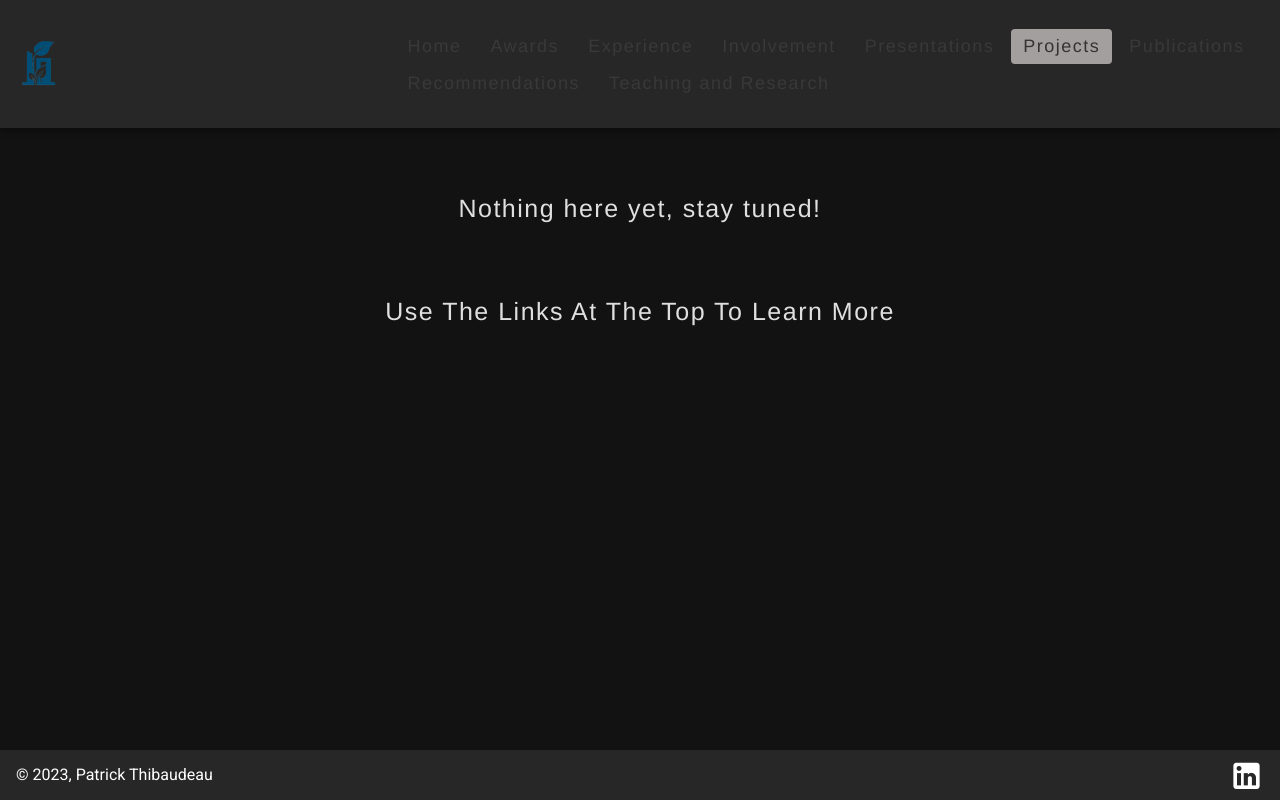
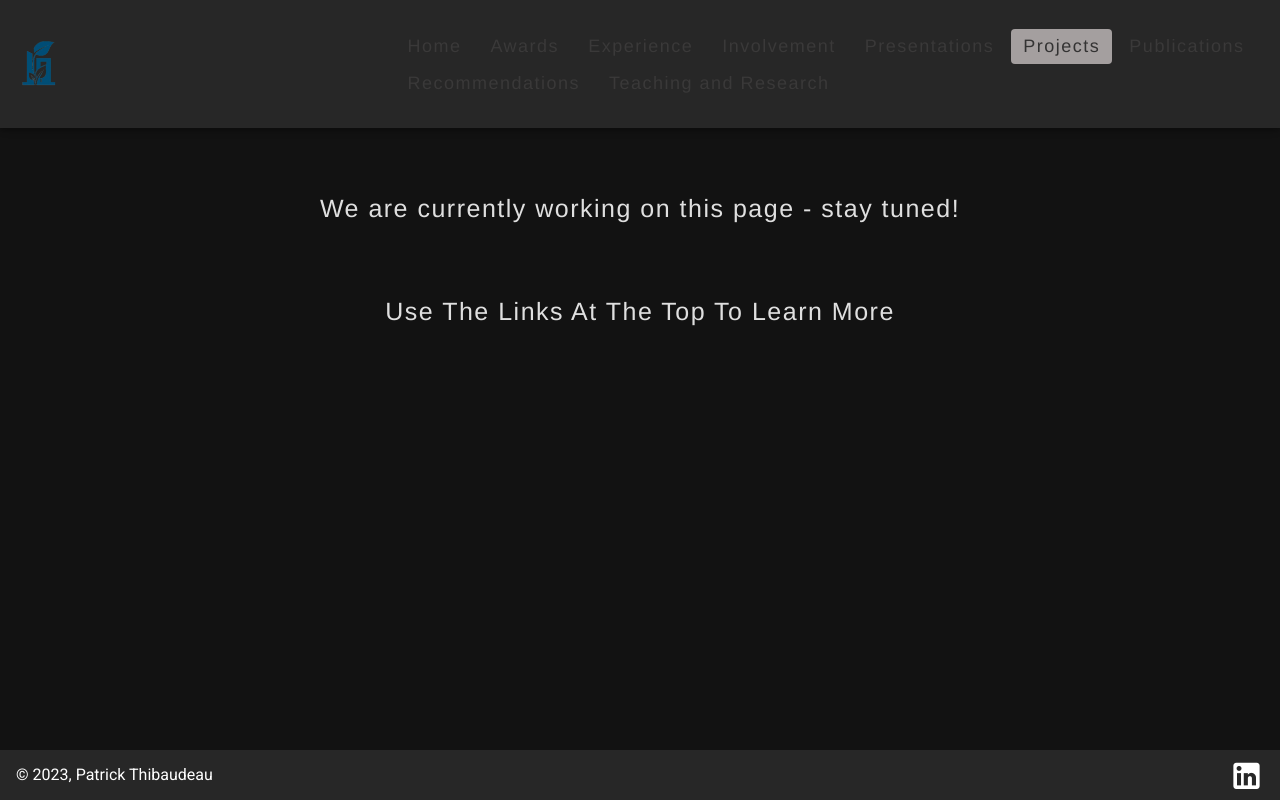
Before and after one commit to Delta-Apps-LLC/patrickthib, a Nuxt app: page /projects in a window 1280 px wide. Built offline with nearby package versions, Linux system fonts and the light colour scheme.

Commit message:
Update projects.vue

```diff
--- a/pages/projects.vue
+++ b/pages/projects.vue
@@ -1,6 +1,6 @@
 <template>
   <div>
-    <SectionHeader title="Nothing here yet, stay tuned!" />
+    <SectionHeader title="We are currently working on this page - stay tuned!" />
 
     <SectionHeader title="Use The Links At The Top To Learn More" />
     <BottomBuffer />
```
